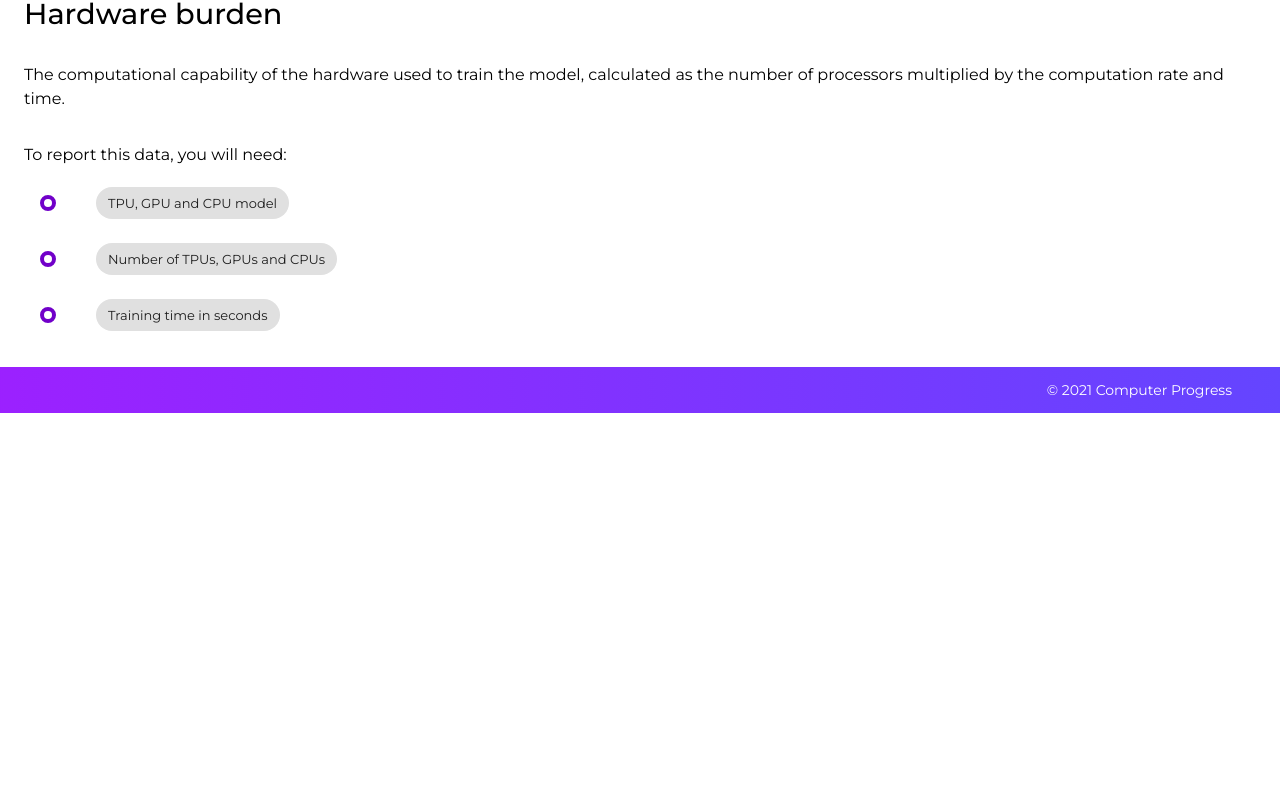
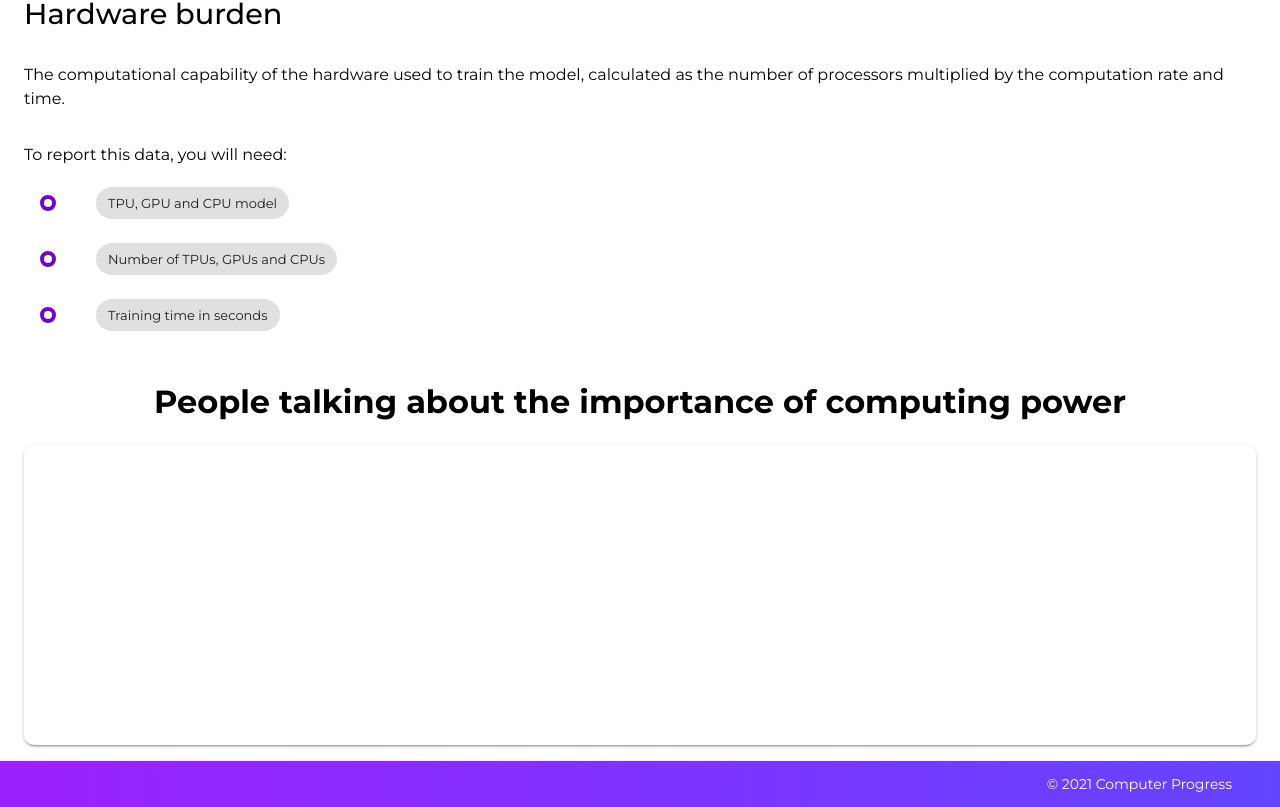
Before and after one commit to Computer-Progress/computerprogress.com, a Next.js app: page /collaborate in a window 1280 px wide. Shown: the part 483-1290 px from the top of the page. Before the commit the page ends 896 px from the top, so only its background shows below. Built offline with nearby package versions, Linux system fonts and the light colour scheme.

Commit message:
feat(collaborate): add Collaborate quotes carousel

```diff
--- /dev/null
+++ b/components/CollaborateImportance/index.js
@@ -0,0 +1,77 @@
+import { Typography, Box, Paper, Button } from "@material-ui/core";
+import ArrowBackIosIcon from "@material-ui/icons/ArrowBackIos";
+import ArrowForwardIosIcon from "@material-ui/icons/ArrowForwardIos";
+import Carousel from "react-material-ui-carousel";
+
+export default function CollaborateImportance() {
+  const items = [
+    {
+      quote:
+        "Deep learning is not computationally expensive by accident, but by design. The same flexibility that makes it excellent at modeling diverse phenomena and outperforming expert models also makes it dramatically more computationally expensive.",
+      source: "Thompson et al, 2021",
+    },
+    {
+      quote:
+        "Lorem ipsum dolor sit amet, consectetur adipiscing elit. Praesent fermentum sem nec lacus tincidunt commodo. Morbi nec dolor nulla. Integer.",
+      source: "Praesent fermentum, 2021",
+    },
+  ];
+
+  return (
+    <>
+      <Typography variant="h1" align="center">
+        People talking about the importance of computing power
+      </Typography>
+
+      <Box
+        display="flex"
+        mt={3}
+        borderRadius={10}
+        boxShadow={2}
+        alignItems="center"
+      >
+        <Carousel
+          indicators={false}
+          navButtonsAlwaysVisible
+          navButtonsProps={{
+            // Change the colors and radius of the actual buttons. THIS STYLES BOTH BUTTONS
+            style: {
+              backgroundColor: "transparent",
+            },
+          }}
+          PrevIcon={<ArrowBackIosIcon color="primary" fontSize="large" />}
+          NextIcon={<ArrowForwardIosIcon color="primary" fontSize="large" />}
+        >
+          {items.map((quote, index) => (
+            <Quote quote={quote} key={index} />
+          ))}
+        </Carousel>
+      </Box>
+    </>
+  );
+}
+
+function Quote({ quote }) {
+  return (
+    <Box display="flex" justifyContent="center">
+      <Box
+        display="flex"
+        flexDirection="column"
+        justifyContent="center"
+        alignItems="center"
+        height="300px"
+        width="80%"
+      >
+        <Box>
+          <Typography align="center" variant="h3">
+            {quote.quote}
+          </Typography>
+        </Box>
+
+        <Box mt={3}>
+          <Typography variant="subtitle1">{quote.source}</Typography>
+        </Box>
+      </Box>
+    </Box>
+  );
+}
--- a/containers/Collaborate/index.js
+++ b/containers/Collaborate/index.js
@@ -1,7 +1,6 @@
 import { ThemeProvider } from "@material-ui/core/styles";
 import { MuiTheme } from "../../styles/theme";
 
-import PageTemplate from "../../components/PageTemplate";
 import {
   List,
   ListItem,
@@ -9,8 +8,12 @@ import {
   ListItemText,
   Chip,
   Typography,
+  Card,
 } from "@material-ui/core";
-import FolderIcon from "@material-ui/icons/Folder";
+
+import PageTemplate from "../../components/PageTemplate";
+import CollaborateImportance from "../../components/CollaborateImportance";
+
 import { StyledBox, StyledTypographyBody1, StyledListIcon } from "./styles";
 
 export default function Collaborate() {
@@ -107,6 +110,10 @@ export default function Collaborate() {
             </ListItem>
           </List>
         </StyledBox>
+
+        <StyledBox>
+          <CollaborateImportance />
+        </StyledBox>
       </PageTemplate>
     </ThemeProvider>
   );
--- a/package.json
+++ b/package.json
@@ -17,6 +17,7 @@
     "parse-exponential": "^1.0.1",
     "react": "17.0.2",
     "react-dom": "17.0.2",
+    "react-material-ui-carousel": "^2.2.6",
     "react-wavify": "^1.5.2",
     "regression": "^2.0.1",
     "styled-components": "^5.3.0"
```
Also changed, not shown: components/CollaborateImportance/styles.js (added), 1 other file (tests, documents, lock files or other folders).
